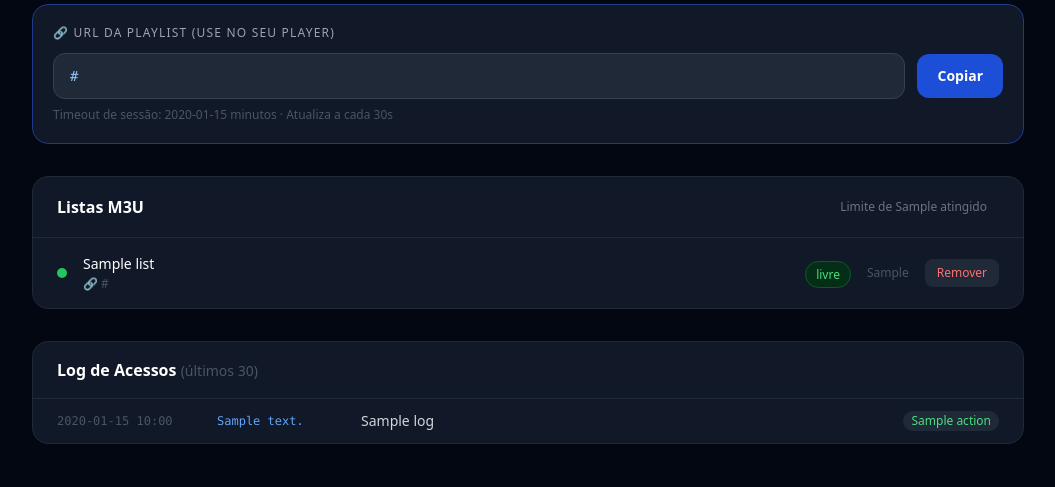
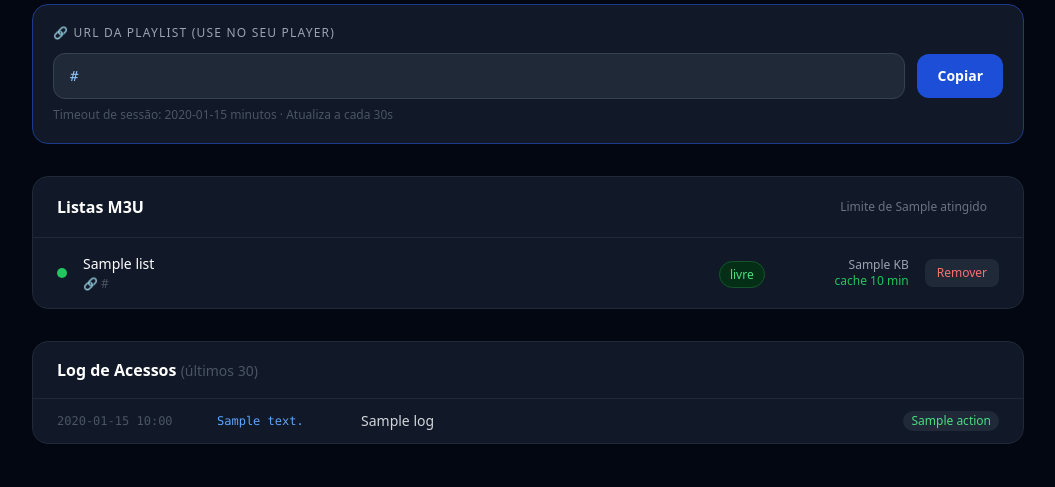
Before and after one commit to lucascrat/roteadot, a FastAPI app: template templates/dashboard.html in a window 1280 px wide. Shown: the part 223-710 px from the top of the page, without its empty margins (112-1167 px from the left). Run offline with FastAPI, Linux system fonts and the light colour scheme; the template is opened without the code that fills it: most values are stand-ins (such as "Sample title", 1, 10 or a date in 2020); some libraries are stand-ins or nearby versions.

Commit message:
Libera sessoes mais rapido e monitora tempo de carregamento
- SESSION_TIMEOUT padrao 30min -> 10min
- Cleanup roda a cada 1min (antes 5min)
- Ambos configuraveis via env (SESSION_TIMEOUT_MINUTES, CLEANUP_INTERVAL_MINUTES)
- Log por requisicao em /playlist.m3u com tempo em ms e bytes servidos
- Dashboard mostra tamanho do cache e idade por lista (verde <60min,
  amarelo >=60min) para verificar se o cache esta fresco

Co-Authored-By: Claude Sonnet 4.6 <noreply@anthropic.com>

```diff
--- a/main.py
+++ b/main.py
@@ -17,7 +17,8 @@ logger = logging.getLogger(__name__)
 
 DB_PATH = os.getenv("DB_PATH", "data/roteador.db")
 ADMIN_PASSWORD = os.getenv("ADMIN_PASSWORD", "M3uPro@2026!")
-SESSION_TIMEOUT = int(os.getenv("SESSION_TIMEOUT_MINUTES", "30"))
+SESSION_TIMEOUT = int(os.getenv("SESSION_TIMEOUT_MINUTES", "10"))
+CLEANUP_INTERVAL_MINUTES = int(os.getenv("CLEANUP_INTERVAL_MINUTES", "1"))
 CACHE_TTL_HOURS = int(os.getenv("CACHE_TTL_HOURS", "6"))
 CACHE_REFRESH_MINUTES = int(os.getenv("CACHE_REFRESH_MINUTES", "60"))
 PROVIDER_BASE = os.getenv(
@@ -203,7 +204,7 @@ scheduler = AsyncIOScheduler()
 @asynccontextmanager
 async def lifespan(app: FastAPI):
     init_db()
-    scheduler.add_job(cleanup_expired_sessions, "interval", minutes=5)
+    scheduler.add_job(cleanup_expired_sessions, "interval", minutes=CLEANUP_INTERVAL_MINUTES)
     scheduler.add_job(refresh_all_caches, "interval", minutes=CACHE_REFRESH_MINUTES)
     scheduler.add_job(refresh_all_caches, "date", run_date=datetime.now() + timedelta(seconds=15))
     scheduler.start()
@@ -302,8 +303,14 @@ PLAYLIST_HEADERS = {
 
 @app.get("/playlist.m3u", response_class=PlainTextResponse)
 async def serve_playlist(request: Request):
+    import time
+    t0 = time.perf_counter()
     ip = get_client_ip(request)
     conn = get_db()
+
+    def _log_timing(tag: str, size: int):
+        ms = (time.perf_counter() - t0) * 1000
+        logger.info(f"/playlist.m3u [{tag}] ip={ip} bytes={size} tempo={ms:.0f}ms")
 
     # Transacao exclusiva: serializa concorrencia para evitar atribuir
     # a mesma lista a dois IPs diferentes ao mesmo tempo.
@@ -322,6 +329,7 @@ async def serve_playlist(request: Request):
         conn.commit()
         content = await fetch_m3u_content(row, conn)
         conn.close()
+        _log_timing("reuse", len(content))
         return PlainTextResponse(content, media_type="audio/x-mpegurl", headers=PLAYLIST_HEADERS)
 
     # Atribuicao atomica: UPDATE com WHERE status='available' garante
@@ -357,6 +365,7 @@ async def serve_playlist(request: Request):
     content = await fetch_m3u_content(available)
     conn.close()
     logger.info(f"List '{available['name']}' assigned to {ip}")
+    _log_timing("assign", len(content))
     return PlainTextResponse(content, media_type="audio/x-mpegurl", headers=PLAYLIST_HEADERS)
 
 
@@ -397,11 +406,30 @@ async def dashboard(request: Request, admin_token: str = Cookie(default=None)):
         return RedirectResponse("/admin/login")
 
     conn = get_db()
-    lists = conn.execute("SELECT * FROM m3u_lists ORDER BY id").fetchall()
+    raw_lists = conn.execute("SELECT * FROM m3u_lists ORDER BY id").fetchall()
     logs = conn.execute(
         "SELECT * FROM access_log ORDER BY timestamp DESC LIMIT 30"
     ).fetchall()
     conn.close()
+
+    now_dt = datetime.now()
+    lists = []
+    for l in raw_lists:
+        d = dict(l)
+        cached_at = d.get("cached_at")
+        age_min = None
+        size_kb = None
+        if cached_at:
+            try:
+                ts = cached_at if isinstance(cached_at, datetime) else datetime.fromisoformat(str(cached_at))
+                age_min = int((now_dt - ts).total_seconds() // 60)
+            except Exception:
+                pass
+        if d.get("cached_content"):
+            size_kb = len(d["cached_content"]) // 1024
+        d["cache_age_min"] = age_min
+        d["cache_size_kb"] = size_kb
+        lists.append(d)
 
     total = len(lists)
     available = sum(1 for l in lists if l["status"] == "available")
--- a/templates/dashboard.html
+++ b/templates/dashboard.html
@@ -209,12 +209,19 @@
             {% endif %}
           </div>
 
-          <!-- Last accessed -->
-          <div class="flex-shrink-0 text-right hidden md:block">
-            {% if l.last_accessed %}
-            <p class="text-gray-600 text-xs">{{ l.last_accessed[:16] }}</p>
+          <!-- Cache info -->
+          <div class="flex-shrink-0 text-right hidden md:block w-32">
+            {% if l.cache_size_kb %}
+            <p class="text-gray-400 text-xs">{{ l.cache_size_kb }} KB</p>
+              {% if l.cache_age_min is not none %}
+                {% if l.cache_age_min < 60 %}
+                <p class="text-green-500 text-xs">cache {{ l.cache_age_min }} min</p>
+                {% else %}
+                <p class="text-yellow-500 text-xs">cache {{ (l.cache_age_min // 60) }}h {{ l.cache_age_min % 60 }}m</p>
+                {% endif %}
+              {% endif %}
             {% else %}
-            <p class="text-gray-700 text-xs">—</p>
+            <p class="text-gray-700 text-xs">sem cache</p>
             {% endif %}
           </div>
 
```
